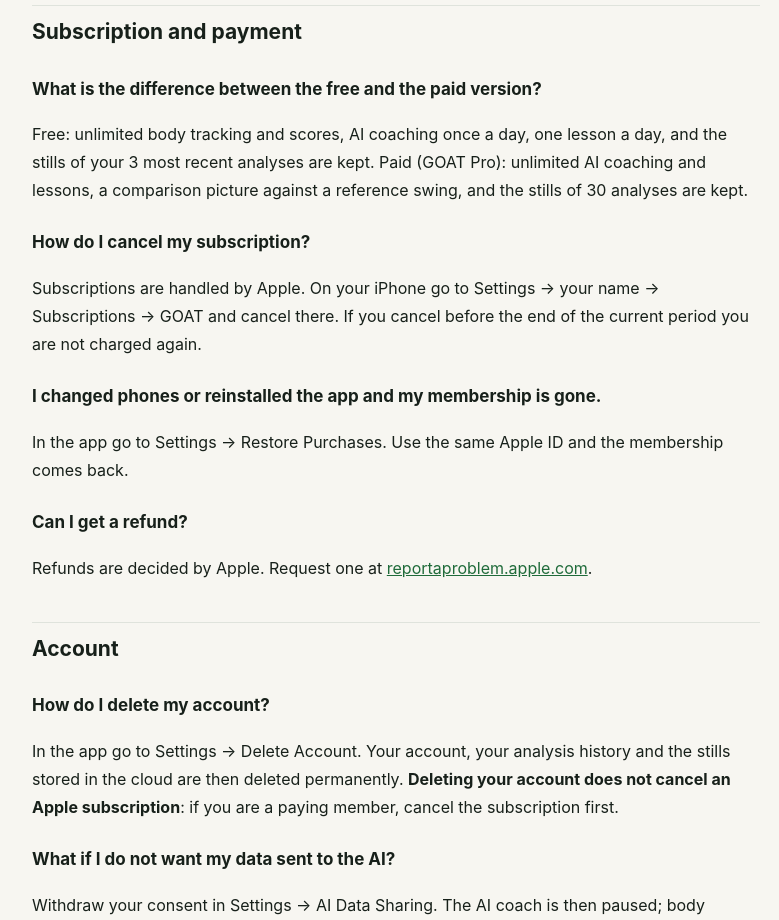
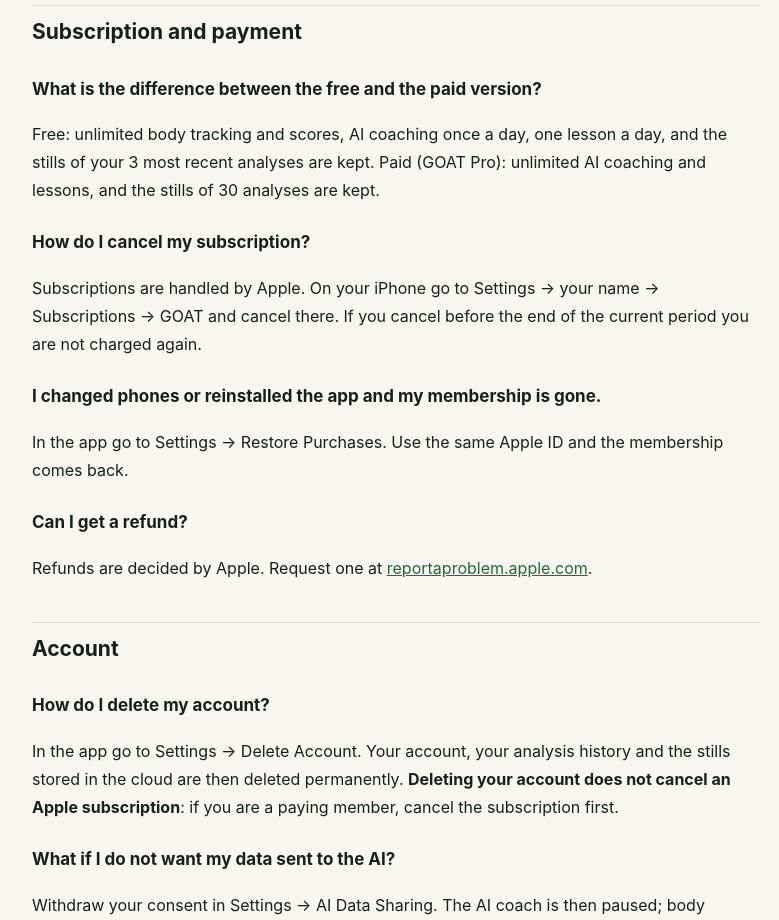
Before and after one commit to leeyoyoman-droid/rode-sports, a plain HTML site: page en/support.html in a window 1280 px wide. Shown: the part 980-1900 px from the top of the page, without its empty margins (244-1023 px from the left). Drawn offline with Linux system fonts and the light colour scheme.

Commit message:
Support: the first version has no comparison picture

```diff
--- a/en/support.html
+++ b/en/support.html
@@ -31,7 +31,7 @@
 
   <h2>Subscription and payment</h2>
   <h3>What is the difference between the free and the paid version?</h3>
-  <p>Free: unlimited body tracking and scores, AI coaching once a day, one lesson a day, and the stills of your 3 most recent analyses are kept. Paid (GOAT Pro): unlimited AI coaching and lessons, a comparison picture against a reference swing, and the stills of 30 analyses are kept.</p>
+  <p>Free: unlimited body tracking and scores, AI coaching once a day, one lesson a day, and the stills of your 3 most recent analyses are kept. Paid (GOAT Pro): unlimited AI coaching and lessons, and the stills of 30 analyses are kept.</p>
   <h3>How do I cancel my subscription?</h3>
   <p>Subscriptions are handled by Apple. On your iPhone go to Settings → your name → Subscriptions → GOAT and cancel there. If you cancel before the end of the current period you are not charged again.</p>
   <h3>I changed phones or reinstalled the app and my membership is gone.</h3>
```
Also changed, not shown: support.html (+1 -1 lines).
